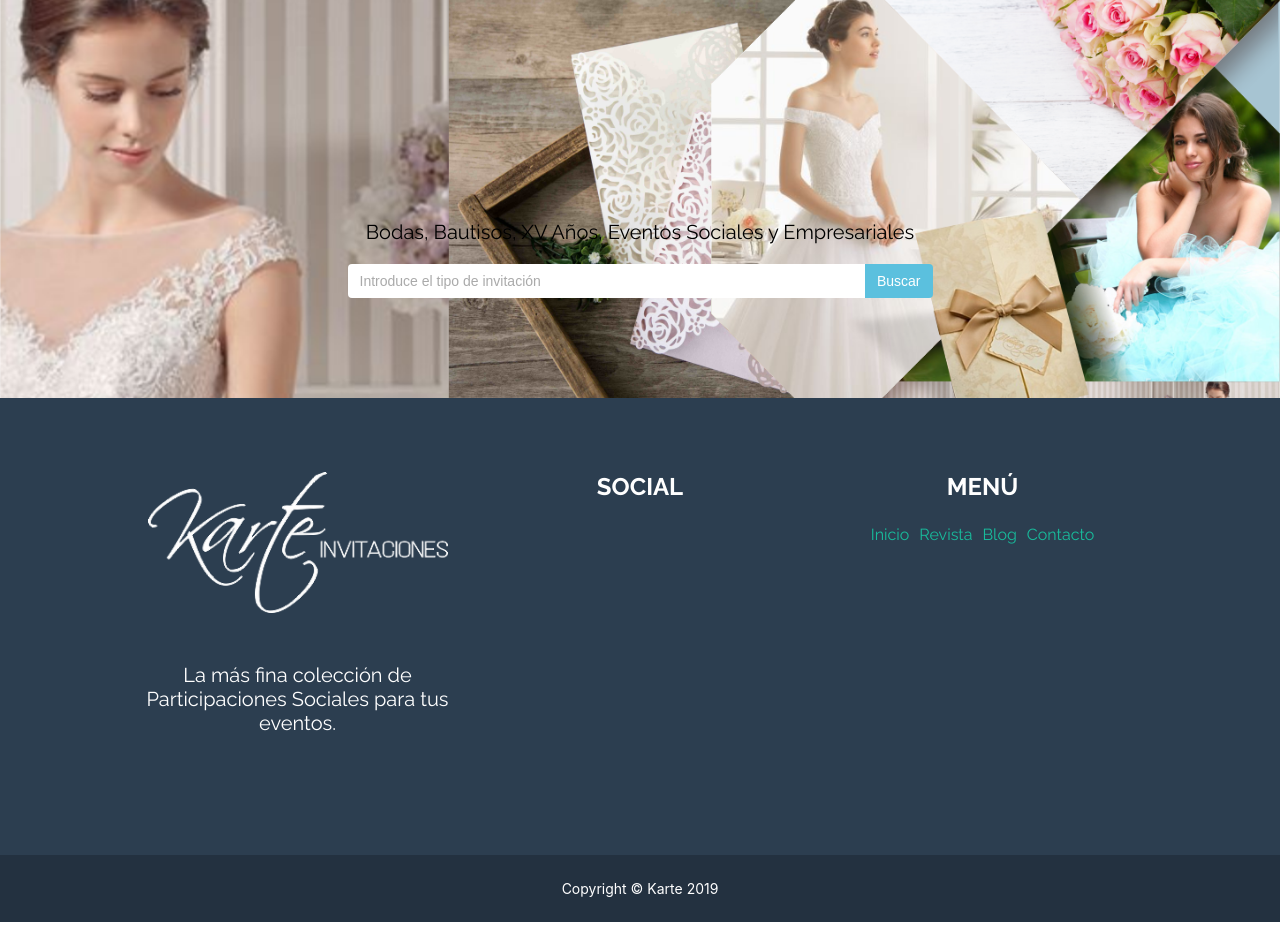
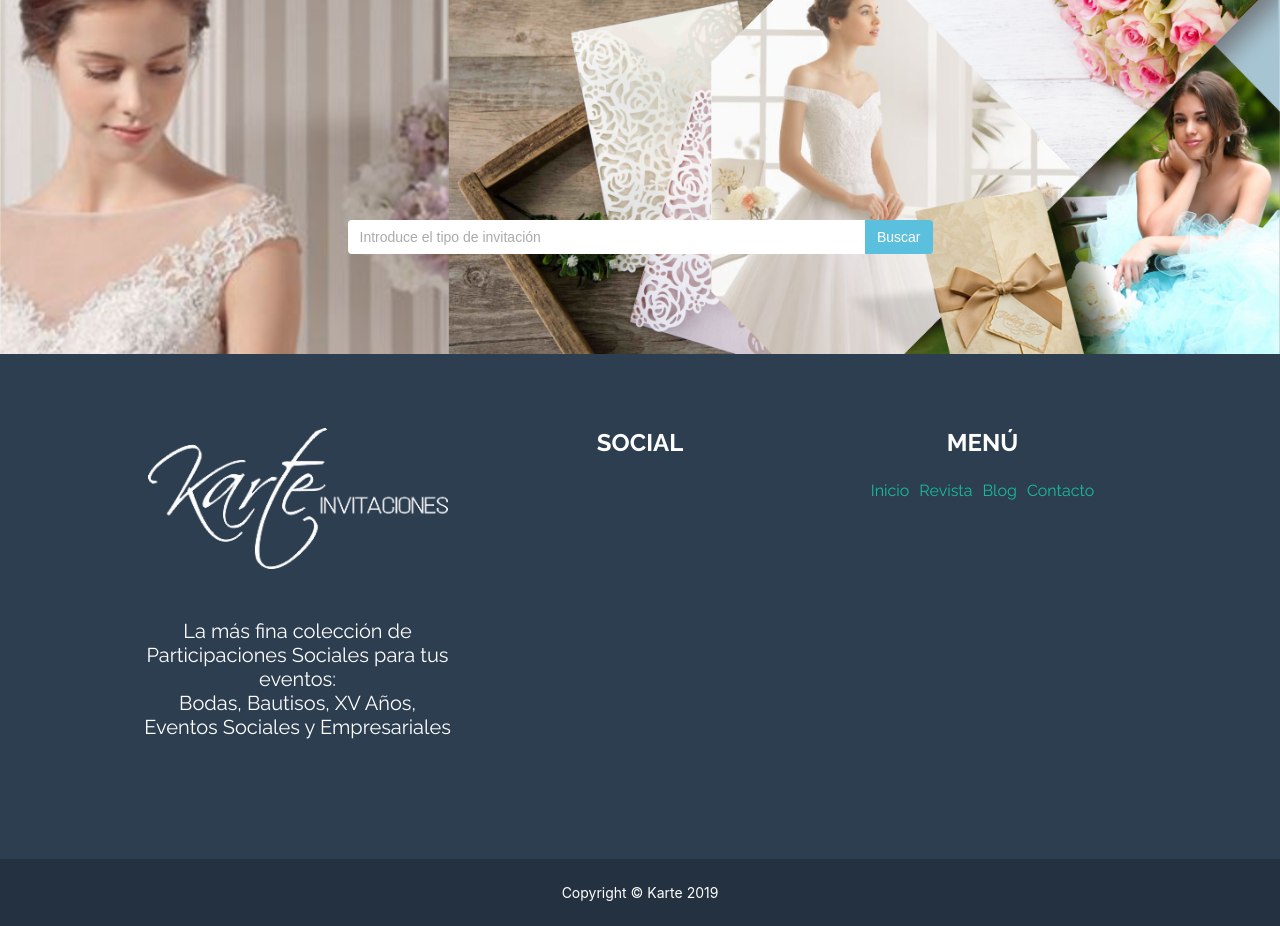
Before and after one commit to Alan-Laredo/karte, a React (Create React App) app: page / in a window 1280 px wide. Built offline with nearby package versions, Linux system fonts and the light colour scheme.

Commit message:
Change Introduction text

```diff
--- a/src/components/Footer/Footer.js
+++ b/src/components/Footer/Footer.js
@@ -17,7 +17,9 @@ export default function Footer() {
             <div className="Footer above">
                 <Section className="Footer above logo" logo={logo}>
                     <p style={{ fontSize: '20px' }}>
-                        La más fina colección de Participaciones Sociales para tus eventos.
+                        La más fina colección de Participaciones Sociales para tus eventos:
+                        <br />
+                        Bodas, Bautisos, XV Años, Eventos Sociales y Empresariales
                     </p>
                 </Section>
                 <Section className="Footer above social" title="social"></Section>
--- a/src/components/Header/Header.js
+++ b/src/components/Header/Header.js
@@ -5,9 +5,7 @@ import './Header.css'
 export default function Header({ handleSubmit }) {
     return (
         <header className="header">
-            {/* <h1 className="logo"><img src={logo} alt="logo" width="300px" /></h1> */}
-            {/* <h3 className="intro-title">Invitaciones y Participaciones de calidad</h3> */}
-            <p className="intro-text">Bodas, Bautisos, XV Años, Eventos Sociales y Empresariales</p>
+            <p className="intro-text"></p>
             <form className="form">
                 <input placeholder="Introduce el tipo de invitación" />
                 <button onClick={e => handleSubmit}>Buscar</button>
```
